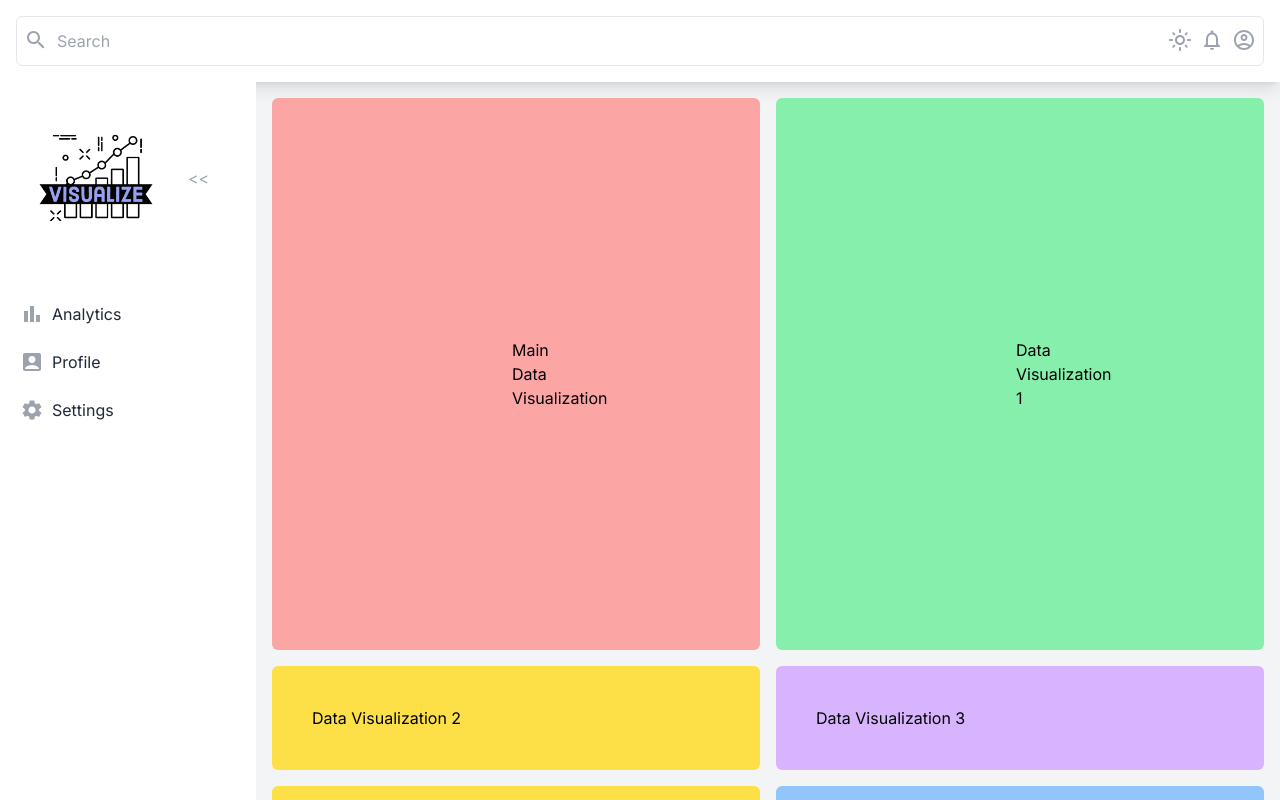
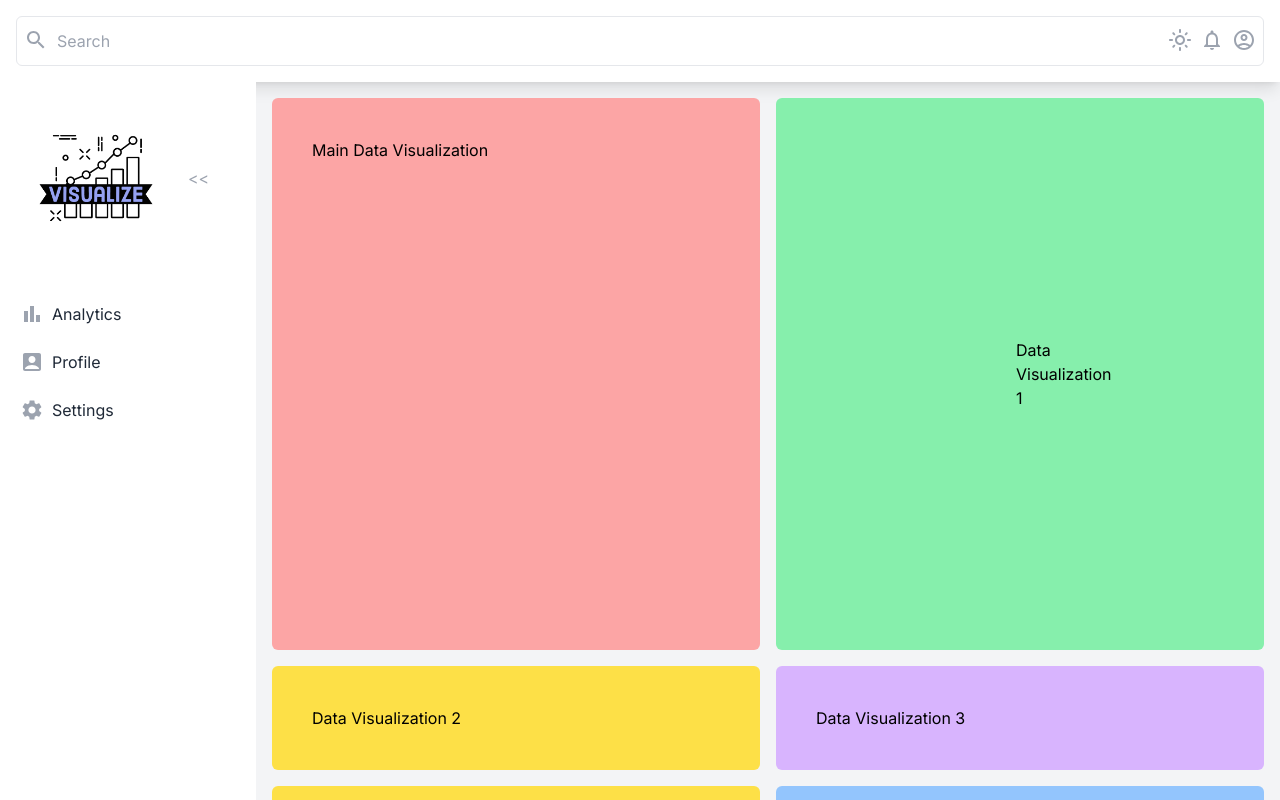
Before and after one commit to ShlokBharadwaj/Visualize, a Next.js app in the folder client/: page / in a window 1280 px wide. Built offline with nearby package versions, Linux system fonts and the light colour scheme; no server answers.

Commit message:
Update: Ensure line chart occupies full container and adjust dimensions dynamically

```diff
--- a/client/src/app/dashboard/Dashboard.tsx
+++ b/client/src/app/dashboard/Dashboard.tsx
@@ -53,14 +53,13 @@ const Dashboard: React.FC = () => {
 
   const createLineChart = (data: IData[]) => {
     const margin = { top: 20, right: 20, bottom: 30, left: 50 };
-    const width = 400 - margin.left - margin.right;
+    const width = chartRef.current?.clientWidth || 400 - margin.left - margin.right;
     const height = 200 - margin.top - margin.bottom;
 
     const svg = d3
       .select(chartRef.current)
       .append('svg')
-      .attr('width', width + margin.left + margin.right)
-      .attr('height', height + margin.top + margin.bottom)
+      .attr('viewBox', `0 0 ${width + margin.left + margin.right} ${height + margin.top + margin.bottom}`)
       .append('g')
       .attr('transform', `translate(${margin.left},${margin.top})`);
 
@@ -111,7 +110,7 @@ const Dashboard: React.FC = () => {
         <div className="w-full overflow-y-auto p-4">
           {/* Main Content */}
           <div className="grid grid-cols-1 md:grid-cols-2 gap-4">
-            <div ref={chartRef} className="bg-red-300 md:p-60 p-28 rounded-md">Main Data Visualization</div>
+            <div ref={chartRef} className="bg-red-300 md:p-10 p-4 rounded-md">Main Data Visualization</div>
             <div className="bg-green-300 md:p-60 p-28 rounded-md">Data Visualization 1</div>
             <div className="bg-yellow-300 p-10 rounded-md">Data Visualization 2</div>
             <div className="bg-purple-300 p-10 rounded-md">Data Visualization 3</div>
```
